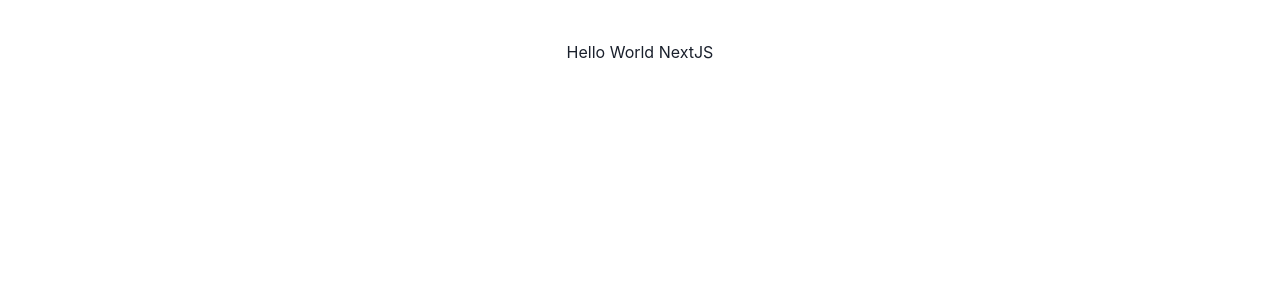
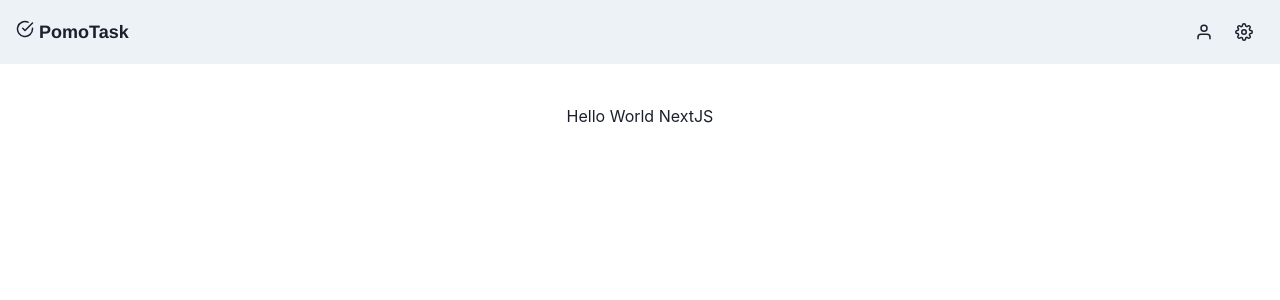
Before and after one commit to leosilva-dev/mao-amiga, a Next.js app: page / in a window 1280 px wide. Shown: the top 300 px of the page. Built offline with nearby package versions, Linux system fonts and the light colour scheme.

Commit message:
Add layout page default component

```diff
--- a/src/shared/layout/LayoutPageDefault.tsx
+++ b/src/shared/layout/LayoutPageDefault.tsx
@@ -1,7 +1,7 @@
 import React from "react";
 import { Wrap, WrapItem, Center } from "@chakra-ui/react";
 
-// import { Header } from "../components/header/Header";
+import { Header } from "../components/header/Header";
 
 interface ILayoutPageDefaultProps {
   children: React.ReactNode;
@@ -10,7 +10,7 @@
 export const LayoutPageDefault = ({ children }: ILayoutPageDefaultProps) => {
   return (
     <>
-      {/* <Header /> */}
+      <Header />
       <Wrap
         marginRight={{ md: 100, sm: 30 }}
         marginLeft={{ md: 100, sm: 30 }}
```
